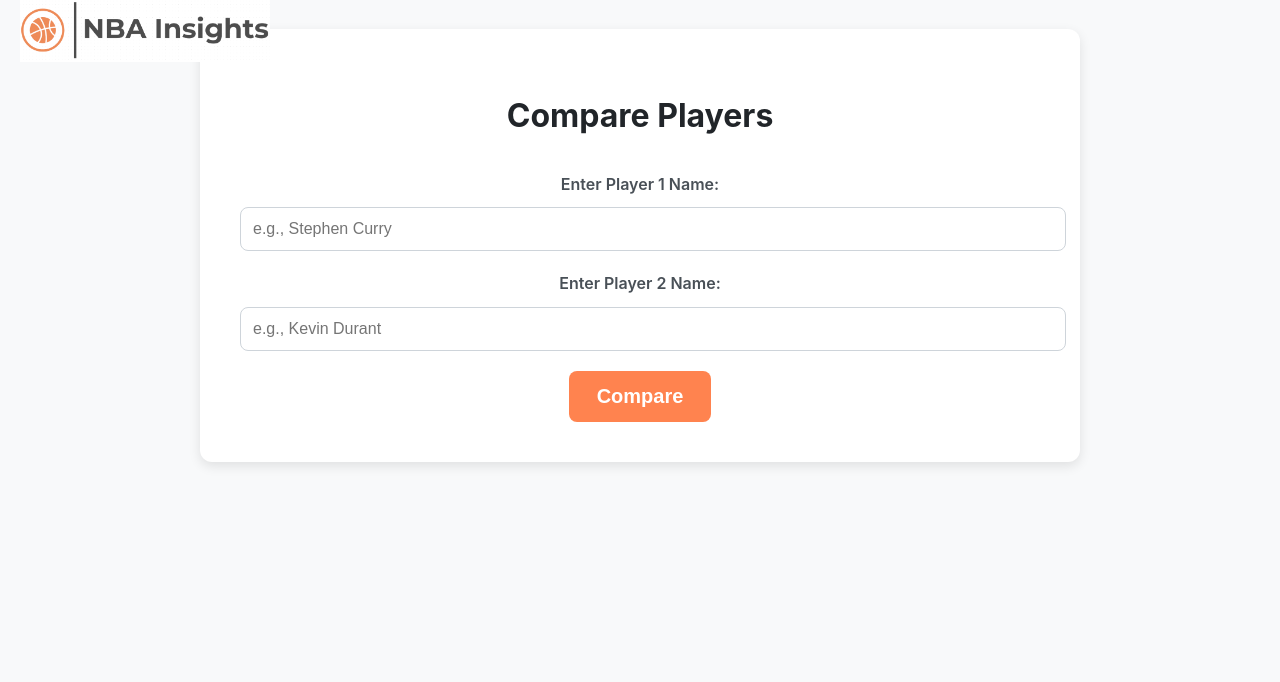
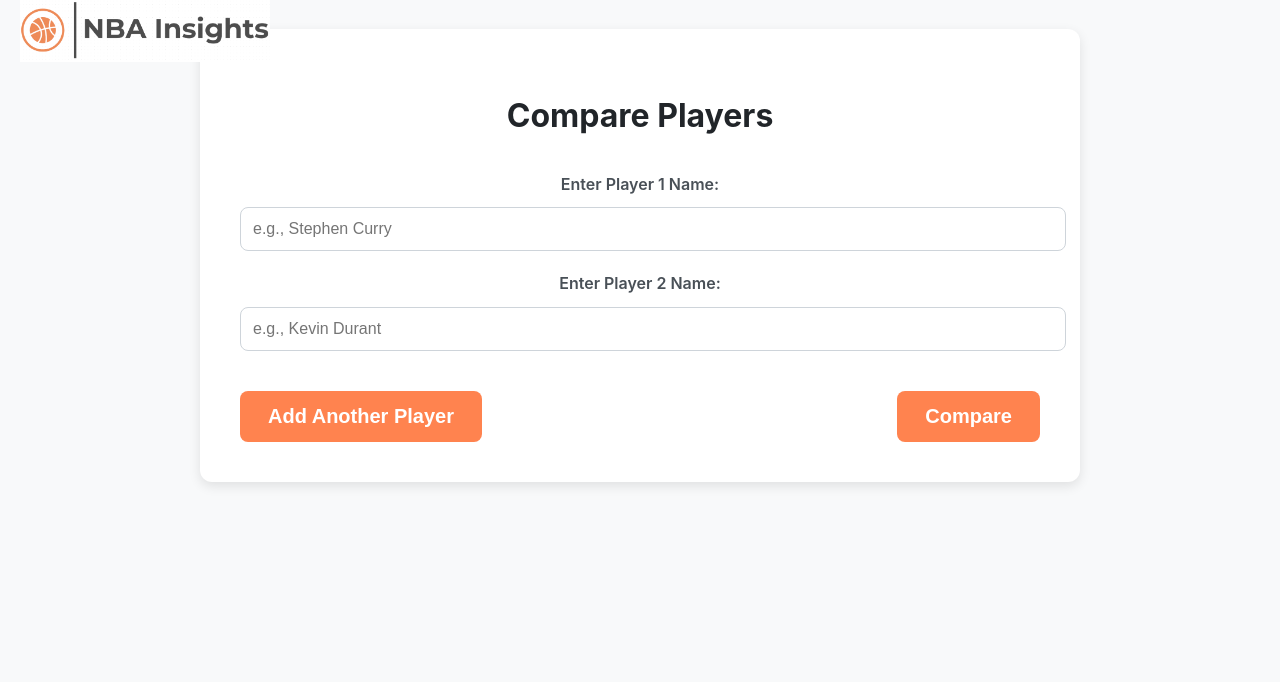
Before and after one commit to Jaynik-S/NBA_Insights, a Flask app: page /compare in a window 1280 px wide. Shown: the part 21-703 px from the top of the page. Run offline with Flask 3, Linux system fonts and the light colour scheme.

Commit message:
feat: multiple players comparison

```diff
--- a/app.py
+++ b/app.py
@@ -126,25 +126,36 @@ def compare():
 
 @app.route('/compare_players', methods=['POST'])
 def run_compare():
-    player1_name = request.form['player1_name']
-    player2_name = request.form['player2_name']
-    player1_dict = players.find_players_by_full_name(player1_name)
-    if not player1_dict:
-        return render_template('error.html', error_message=f"Player 1 '{player1_name}' not found.")
-    player1_id = player1_dict[0]['id']
-    player2_dict = players.find_players_by_full_name(player2_name)
-    if not player2_dict:
-        return render_template('error.html', error_message=f"Player 2 '{player2_name}' not found.")
-    player2_id = player2_dict[0]['id']
-    p1_stats, _, _ = cs.get_player_career_stats(player1_id)
-    p2_stats, _, _ = cs.get_player_career_stats(player2_id)
+    # Get all player entries from form
+    players_data = {}
+    max_players = 5
 
-    p1_seasons = p1_stats["SEASON_ID"].tolist()
-    p2_seasons = p2_stats["SEASON_ID"].tolist()
-    p1_columns = p1_stats.columns.tolist()
-    p2_columns = p2_stats.columns.tolist()
+    # Collect all player data from the form
+    for i in range(1, max_players + 1):
+        player_name_key = f'player{i}_name'
+        if player_name_key in request.form and request.form[player_name_key].strip():
+            player_name = request.form[player_name_key].strip()
+            player_dict = players.find_players_by_full_name(player_name)
 
-    return render_template('compare_result.html', player1=p1_stats.to_dict(orient="records"), player2=p2_stats.to_dict(orient="records"), p1_seasons=p1_seasons, p2_seasons=p2_seasons, p1_columns=p1_columns, p2_columns=p2_columns, player1_id=player1_id, player2_id=player2_id, player1_name=player1_name, player2_name=player2_name)
+            if not player_dict:
+                return render_template('error.html', error_message=f"Player {i} '{player_name}' not found.")
+
+            player_id = player_dict[0]['id']
+            player_stats, _, _ = cs.get_player_career_stats(player_id)
+
+            players_data[str(i)] = {
+                'id': player_id,
+                'name': player_name,
+                'stats': player_stats.to_dict(orient="records"),
+                'seasons': player_stats["SEASON_ID"].tolist(),
+                'columns': player_stats.columns.tolist()
+            }
+
+    if len(players_data) < 2:
+        return render_template('error.html', error_message="Please enter at least 2 players to compare.")
+
+    return render_template('compare_result.html', players=players_data)
+
 if __name__ == '__main__':
     app.run(debug=True)
     # pass
--- a/static/style.css
+++ b/static/style.css
@@ -229,3 +229,38 @@ footer a:hover {
     font-weight: bold;
     border: 2px solid #28a745;
 }
+
+/* Multi-Player Comparison Styles */
+.button-group {
+    display: flex;
+    justify-content: space-between;
+    margin-top: 20px;
+    gap: 10px;
+}
+
+.remove-btn {
+    margin-left: 10px;
+    background-color: #dc3545;
+    color: white;
+    border: none;
+    padding: 5px 10px;
+    border-radius: 3px;
+    cursor: pointer;
+}
+
+.remove-btn:hover {
+    background-color: #c82333;
+}
+
+/* Responsive adjustments for multiple players */
+@media (max-width: 1200px) {
+    .stats-container {
+        flex-direction: column;
+        align-items: center;
+    }
+
+    .stats-column {
+        width: 90%;
+        max-width: 600px;
+    }
+}
--- a/templates/compare.html
+++ b/templates/compare.html
@@ -5,6 +5,49 @@
     <meta name="viewport" content="width=device-width, initial-scale=1.0">
     <title>Compare Players</title>
     <link rel="stylesheet" href="/static/style.css">
+    <script>
+        function addPlayerInput() {
+            const playerContainer = document.getElementById('players-container');
+            const playerCount = playerContainer.children.length;
+
+            if (playerCount >= 5) {
+                alert("Maximum 5 players can be compared at once.");
+                return;
+            }
+
+            const playerNum = playerCount + 1;
+            const playerDiv = document.createElement('div');
+            playerDiv.className = 'column';
+            playerDiv.innerHTML = `
+                <label for="player${playerNum}_name">Enter Player ${playerNum} Name:</label>
+                <input type="text" id="player${playerNum}_name" name="player${playerNum}_name" placeholder="e.g., Player ${playerNum}" ${playerNum <= 2 ? 'required' : ''}>
+                ${playerNum > 2 ? '<button type="button" class="remove-btn" onclick="removePlayerInput(this)">Remove</button>' : ''}
+            `;
+
+            playerContainer.appendChild(playerDiv);
+        }
+
+        function removePlayerInput(button) {
+            const playerDiv = button.parentNode;
+            const playerContainer = playerDiv.parentNode;
+            playerContainer.removeChild(playerDiv);
+
+            // Renumber the remaining players
+            const playerDivs = playerContainer.children;
+            for (let i = 0; i < playerDivs.length; i++) {
+                const inputs = playerDivs[i].getElementsByTagName('input');
+                const labels = playerDivs[i].getElementsByTagName('label');
+
+                if (inputs.length > 0 && labels.length > 0) {
+                    const playerNum = i + 1;
+                    inputs[0].id = `player${playerNum}_name`;
+                    inputs[0].name = `player${playerNum}_name`;
+                    labels[0].htmlFor = `player${playerNum}_name`;
+                    labels[0].textContent = `Enter Player ${playerNum} Name:`;
+                }
+            }
+        }
+    </script>
 </head>
 <body>
     <div class="container">
@@ -13,6 +56,7 @@
         </a>
         <h1>Compare Players</h1>
         <form action="/compare_players" method="POST">
+            <div id="players-container">
                 <div class="column">
                     <label for="player1_name">Enter Player 1 Name:</label>
                     <input type="text" id="player1_name" name="player1_name" placeholder="e.g., Stephen Curry" required>
@@ -21,7 +65,11 @@
                     <label for="player2_name">Enter Player 2 Name:</label>
                     <input type="text" id="player2_name" name="player2_name" placeholder="e.g., Kevin Durant" required>
                 </div>
+            </div>
+            <div class="button-group">
+                <button type="button" onclick="addPlayerInput()">Add Another Player</button>
                 <button type="submit">Compare</button>
+            </div>
         </form>
     </div>
     <footer>
```
Also changed, not shown: templates/compare_result.html (+69 -42 lines), 1 other file. Lines whose indentation alone changed are shown as unchanged.
